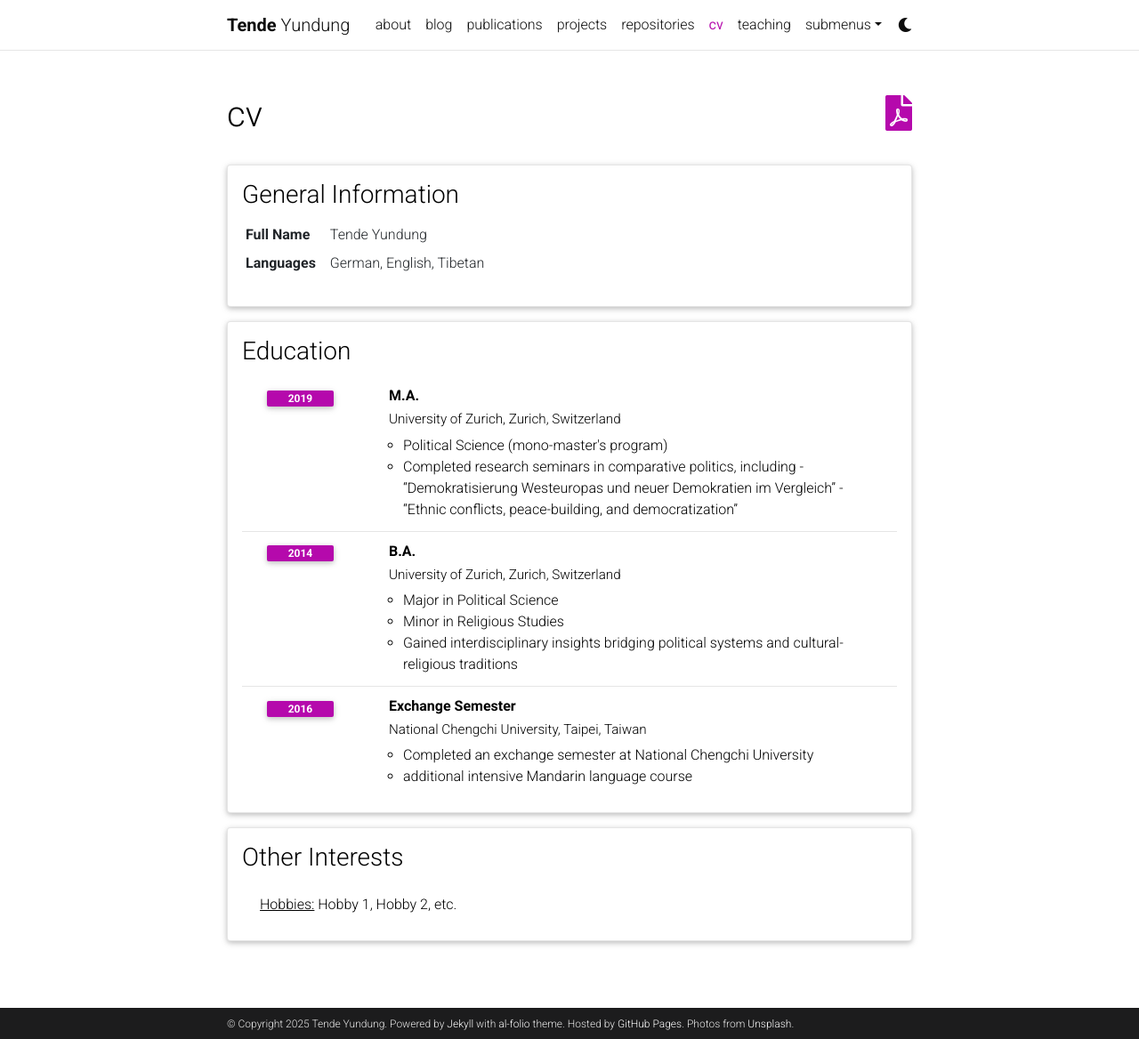
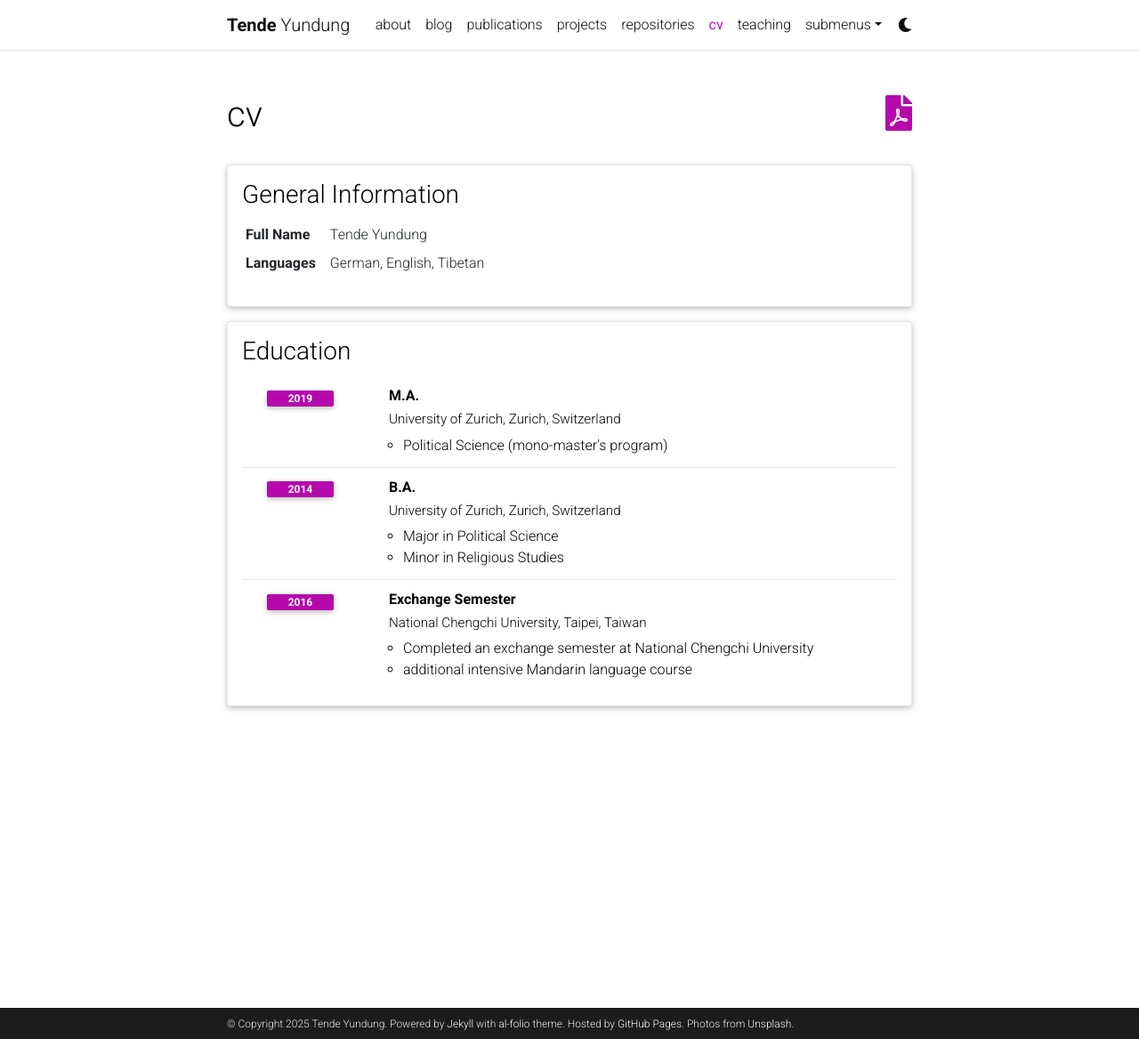
Before and after one commit to yundung/yundung.github.io, a Jekyll site: the page built from _pages/cv.md, in a window 1280 px wide and 1168 px high. Shown: the whole window at 89% size. Built offline with Jekyll 4.4.1, drawn with Linux system fonts in a browser that asks for light colours; comment, search, counter and statistics services are not loaded; a style sheet for code colours, icons or effects is not loaded.

Commit message:
Update cv.yml_5

```diff
--- a/_data/cv.yml
+++ b/_data/cv.yml
@@ -16,9 +16,6 @@
       year: 2019
       description:
         - Political Science (mono-master's program)
-        - Completed research seminars in comparative politics, including
-            - “Demokratisierung Westeuropas und neuer Demokratien im Vergleich”
-            - “Ethnic conflicts, peace-building, and democratization”
 
     - title: B.A.
       institution: University of Zurich, Zurich, Switzerland
@@ -26,7 +23,6 @@
       description:
         - Major in Political Science
         - Minor in Religious Studies
-        - Gained interdisciplinary insights bridging political systems and cultural-religious traditions
 
     - title: Exchange Semester
       institution: National Chengchi University, Taipei, Taiwan
@@ -35,7 +31,7 @@
         - Completed an exchange semester at National Chengchi University
         - additional intensive Mandarin language course
 
-- title: Other Interests
-  type: list
-  contents:
-    - <u>Hobbies:</u> Hobby 1, Hobby 2, etc.
+# - title: Other Interests
+#  type: list
+#  contents:
+#    - <u>Hobbies:</u> Hobby 1, Hobby 2, etc.
```
